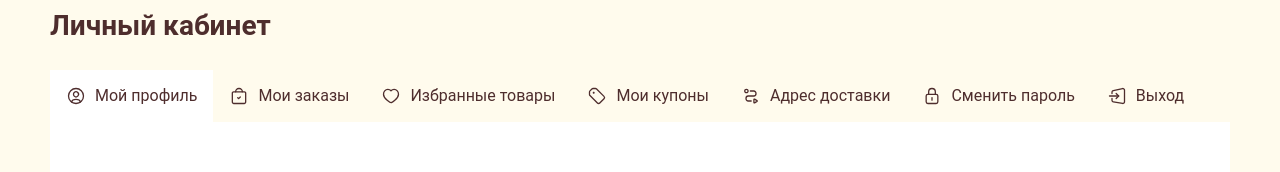
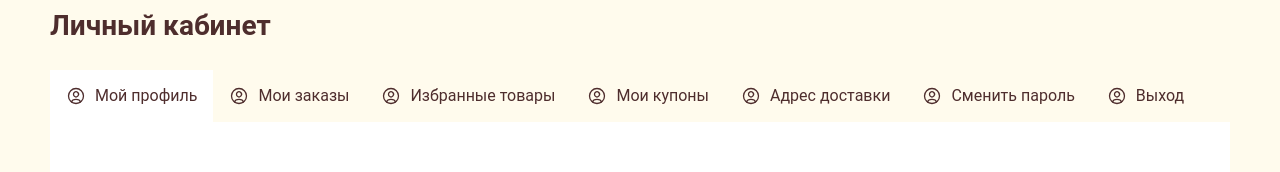
Before and after one commit to unnamed-ii/react-cheese-shop, a React (Create React App) app: page /profile in a window 1280 px wide. Shown: the part 215-387 px from the top of the page. Built offline with nearby package versions, Linux system fonts and the light colour scheme.

Commit message:
refactor counter component, collection and profile pages

```diff
--- a/src/App.js
+++ b/src/App.js
@@ -22,6 +22,7 @@ import Recipe from "./pages/recipe";
 import ProductCard from "./pages/product-card";
 import Category from "./pages/category";
 import RegistrationModal from "./components/modals/registration";
+import Collection from "./blocks/collection";
 
 function App() {
     return (
@@ -43,6 +44,7 @@ function App() {
                 <Route path="questions-and-answers" element={<QA/>}/>
                 <Route path="calculator" element={<Calculator/>}/>
                 <Route path="collections" element={<Collections/>}/>
+                <Route path="collection" element={<Collection/>}/>
                 <Route path="registration" element={<Registration/>}/>
                 <Route path="authorization" element={<Authorization/>}/>
                 <Route path="recovery" element={<Recovery/>}/>
--- /dev/null
+++ b/src/blocks/collection/constants.js
@@ -0,0 +1,19 @@
+export const TabsData = {
+    titles: [
+        {
+            title: "Описание",
+            typeOfTab: 'description'
+        },
+        {
+            title: "Доставка и оплата",
+            typeOfTab: 'delivery-and-payment'
+        },
+        {
+            title: "Отзывы",
+            typeOfTab: 'reviews'
+        }
+    ],
+    items: [
+
+    ]
+}
--- a/src/blocks/collection/index.jsx
+++ b/src/blocks/collection/index.jsx
@@ -1,14 +1,20 @@
-import React from 'react';
+import React, {useState} from 'react';
 import './style.scss';
-
+import Wrapper from "../../components/wrapper";
+import MainNav from "../../components/main-nav";
+import ProductsSlider from "../../components/products-slider";
+import Counter from "../../components/counter";
+import {TabsData} from "./constants";
 import {ReactComponent as ReviewIcon} from "../../images/icons/review.svg";
 import {ReactComponent as HeartIcon} from "../../images/icons/orange-empty-heart.svg";
 import collection from '../../images/collections.png';
-import Wrapper from "../../components/wrapper";
-import MainNav from "../../components/main-nav";
-import ProductsSlider from "../../components/products-slider";
 
 const Collection = () => {
+    const [activeTab, setActiveTab] = useState(TabsData.titles[0].typeOfTab);
+    const handleChangeActiveTab = (tabId) => {
+        setActiveTab(tabId)
+    }
+
     return (
         <Wrapper>
             <div className="collection">
@@ -45,7 +51,7 @@ const Collection = () => {
                                         Количество
                                     </div>
                                     <div className="bottom__box">
-                                        <div className="counter">counter</div>
+                                        <Counter />
                                         <button className="to-basket">В корзину</button>
                                         <div className="to-favourite">
                                             <HeartIcon/>
@@ -56,9 +62,13 @@ const Collection = () => {
                         </div>
                         <div className="collection__tabs">
                             <div className="collection__tabs-titles">
-                                <div className="collection__tabs-titles__title active">Описание</div>
-                                <div className="collection__tabs-titles__title">Доставка и оплата</div>
-                                <div className="collection__tabs-titles__title">Отзывы (3)</div>
+                                {TabsData.titles.map(i =>
+                                    <div className={"profile__tabs-title " + (activeTab === i.typeOfTab && "active")}
+                                         onClick={() => handleChangeActiveTab(i.typeOfTab)}
+                                    >
+                                        {i.title}
+                                    </div>
+                                )}
                             </div>
                             <div className="collection__tabs-items">
                                 <div className="collection__tabs-item">
--- a/src/blocks/collection/style.scss
+++ b/src/blocks/collection/style.scss
@@ -106,15 +106,6 @@
           display: flex;
           justify-content: space-between;
 
-          .counter {
-            width: 140px;
-            height: 40px;
-            background: #FFFFFF;
-            border: 1px solid rgba(128, 128, 128, 0.2);
-            border-radius: 5px;
-
-          }
-
           .to-basket {
             background: #FD9339;
             border-radius: 5px;
--- /dev/null
+++ b/src/blocks/profile/constants.js
@@ -0,0 +1,50 @@
+import {ReactComponent as UserIcon} from "../../images/icons/profile/user.svg";
+import {ReactComponent as BagIcon} from "../../images/icons/profile/bag.svg";
+import {ReactComponent as HeartIcon} from "../../images/icons/profile/heart.svg";
+import {ReactComponent as CouponIcon} from "../../images/icons/profile/coupon.svg";
+import {ReactComponent as DirectionIcon} from "../../images/icons/profile/direction.svg";
+import {ReactComponent as LockIcon} from "../../images/icons/profile/lock.svg";
+import {ReactComponent as LogoutIcon} from "../../images/icons/profile/logout.svg";
+
+export const TabsData = {
+    titles: [
+        {
+            title: "Мой профиль",
+            typeOfTab: 'user',
+            icon: UserIcon
+        },
+        {
+            title: "Мои заказы",
+            typeOfTab: 'orders',
+            icon: BagIcon
+        },
+        {
+            title: "Избранные товары",
+            typeOfTab: 'favourite',
+            icon: HeartIcon
+        },
+        {
+            title: "Мои купоны",
+            typeOfTab: 'coupons',
+            icon: CouponIcon
+        },
+        {
+            title: "Адрес доставки",
+            typeOfTab: 'address',
+            icon: DirectionIcon
+        },
+        {
+            title: "Сменить пароль",
+            typeOfTab: 'change-password',
+            icon: LockIcon
+        },
+        {
+            title: "Выход",
+            typeOfTab: 'exit',
+            icon: LogoutIcon
+        }
+    ],
+    items: [
+
+    ]
+}
--- a/src/blocks/profile/index.jsx
+++ b/src/blocks/profile/index.jsx
@@ -1,26 +1,18 @@
 import React, {useState} from 'react';
 import './style.scss';
 import Wrapper from "../../components/wrapper";
+import {TabsData} from "./constants";
 import {ReactComponent as UserIcon} from '../../images/icons/profile/user.svg';
-import {ReactComponent as BagIcon} from '../../images/icons/profile/bag.svg';
-import {ReactComponent as HeartIcon} from '../../images/icons/profile/heart.svg';
-import {ReactComponent as CouponIcon} from '../../images/icons/profile/coupon.svg';
-import {ReactComponent as DirectionIcon} from '../../images/icons/profile/direction.svg';
-import {ReactComponent as LockIcon} from '../../images/icons/profile/lock.svg';
-import {ReactComponent as LogoutIcon} from '../../images/icons/profile/logout.svg';
 import {ReactComponent as HeartSolidIcon} from '../../images/icons/profile/heart-solid.svg';
 import productImage from '../../images/checkout-products-image.png';
 import favouriteProduct from '../../images/favourite-product.png';
 import couponActive from '../../images/profile-coupon-active.png';
-import couponNonActive from '../../images/profile-coupon-not-active.png';
-
-const setActiveTab = (tabId) => {
-    setActiveTab(tabId)
-}
 
 const Profile = () => {
-    const [activeTab, setActiveTab] = useState("user");
-
+    const [activeTab, setActiveTab] = useState(TabsData.titles[0].typeOfTab);
+    const handleChangeActiveTab = (tabId) => {
+        setActiveTab(tabId)
+    }
     return (
         <Wrapper>
             <div className="profile">
@@ -29,48 +21,14 @@ const Profile = () => {
                 </div>
                 <div className="profile__tabs">
                     <div className="profile__tabs-titles">
-                        <div className={"profile__tabs-title " + (activeTab === "user" && "active")}
-                             onClick={() => setActiveTab("user")}
-                        >
-                            <UserIcon className="icon"/>
-                            Мой профиль
-                        </div>
-                        <div className={"profile__tabs-title " + (activeTab === "orders" && "active")}
-                             onClick={() => setActiveTab("orders")}
-                        >
-                            <BagIcon className="icon"/>
-                            Мои заказы
-                        </div>
-                        <div className={"profile__tabs-title " + (activeTab === "favourite" && "active")}
-                             onClick={() => setActiveTab("favourite")}
-                        >
-                            <HeartIcon className="icon"/>
-                            Избранные товары
-                        </div>
-                        <div className={"profile__tabs-title " + (activeTab === "coupons" && "active")}
-                             onClick={() => setActiveTab("coupons")}
-                        >
-                            <CouponIcon className="icon"/>
-                            Мои купоны
-                        </div>
-                        <div className={"profile__tabs-title " + (activeTab === "address" && "active")}
-                             onClick={() => setActiveTab("address")}
-                        >
-                            <DirectionIcon className="icon"/>
-                            Адрес доставки
-                        </div>
-                        <div className={"profile__tabs-title " + (activeTab === "change-password" && "active")}
-                             onClick={() => setActiveTab("change-password")}
-                        >
-                            <LockIcon className="icon"/>
-                            Сменить пароль
-                        </div>
-                        <div className={"profile__tabs-title " + (activeTab === "exit" && "active")}
-                             onClick={() => setActiveTab("exit")}
-                        >
-                            <LogoutIcon className="icon"/>
-                            Выход
-                        </div>
+                        {TabsData.titles.map(i =>
+                            <div className={"profile__tabs-title " + (activeTab === i.typeOfTab && "active")}
+                                 onClick={() => handleChangeActiveTab(i.typeOfTab)}
+                            >
+                                <UserIcon className="icon"/>
+                                {i.title}
+                            </div>
+                        )}
                     </div>
                     <div className="profile__tabs-items">
                         <div className={"profile__tabs-item " + (activeTab === "user" && "active user")}>
--- a/src/components/counter/style.scss
+++ b/src/components/counter/style.scss
@@ -1,4 +1,4 @@
-@import "src/styles/vars";
+ @import "src/styles/vars";
 
 .counter {
 
@@ -17,6 +17,7 @@
       align-items: center;
       text-align: center;
       justify-content: center;
+      background-color: #fff;
 
       &.minus,
       &.number {
```
